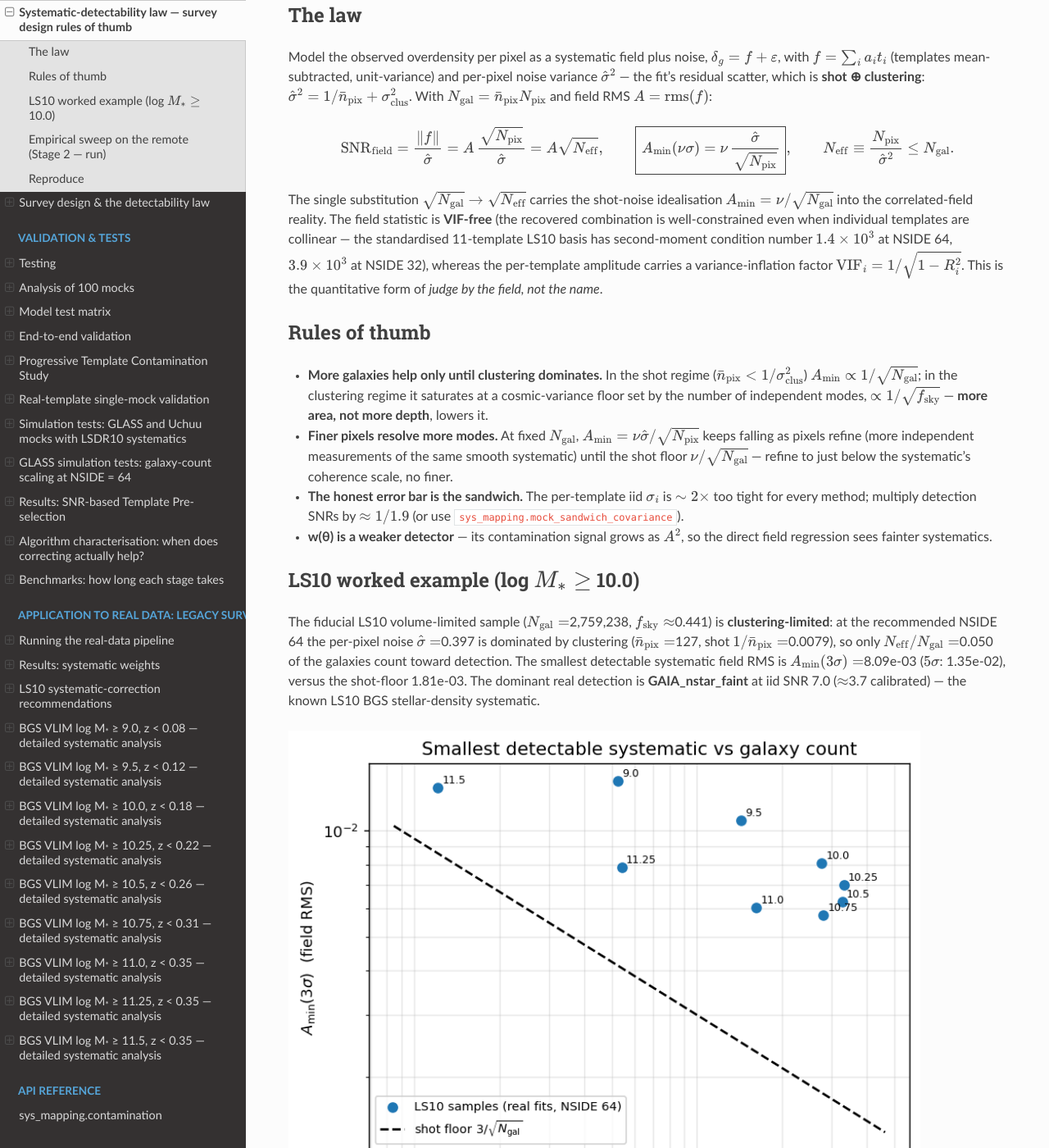
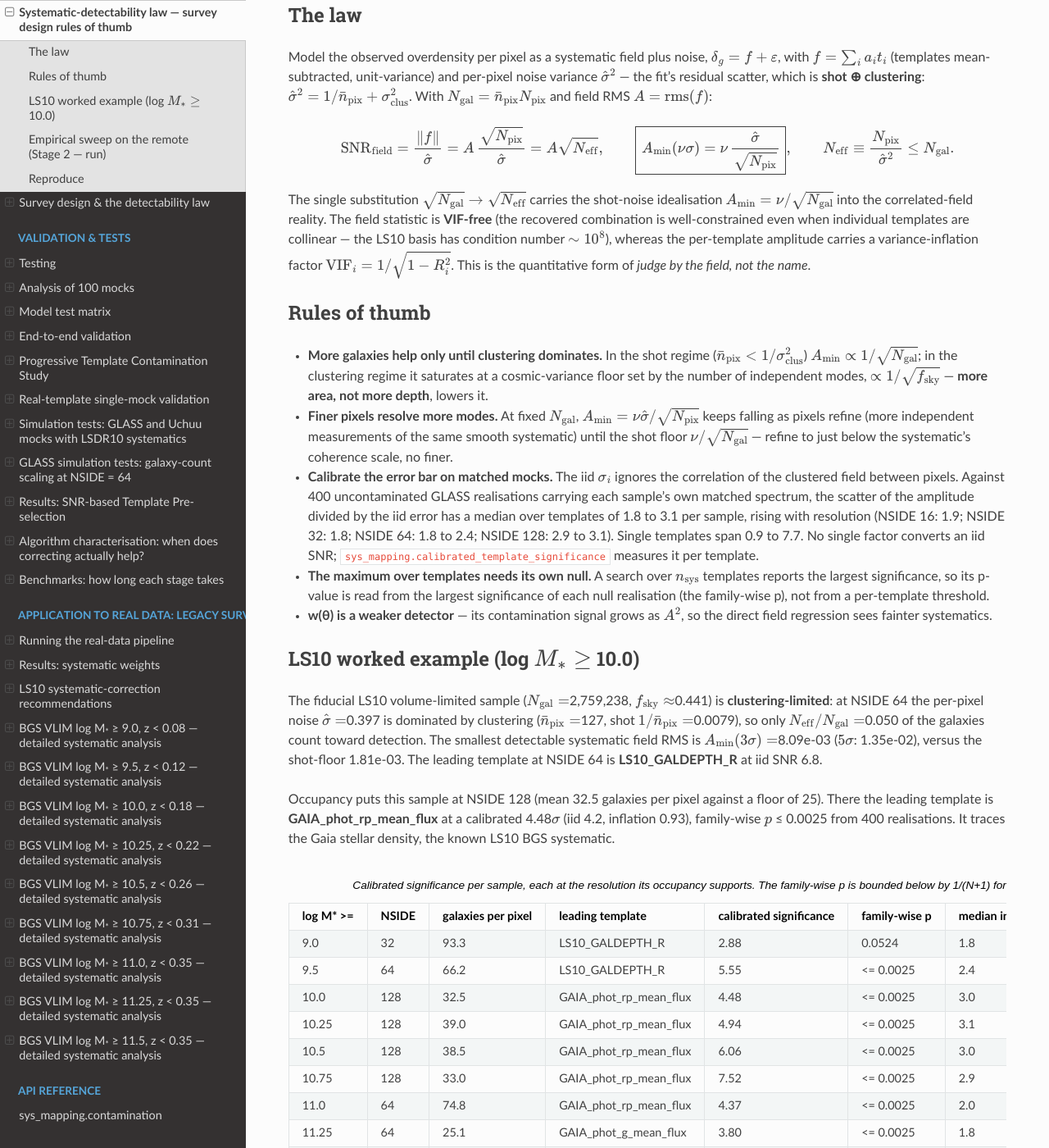
Before and after one commit to JohanComparat/sys_mapping, a Sphinx documentation site: the page built from docs/detectability_law.rst, in a window 1280 px wide and 1400 px high, scrolled down 356 px. Shown: the whole window at 82% size. Built offline with Sphinx 7.4.7 and the Read the Docs theme 3.1.0, drawn with Linux system fonts in a browser that asks for light colours; some of the changed text lies outside the part shown.

Commit message:
docs(detectability): quote the inflation measured on matched realisations
The detectability page divided every iid SNR by one constant, 1.9, derived from
the sandwich on under-clustered mocks. The re-issued LS10 products carry the
measured factor per template: a median of 1.8 to 3.1 per sample, rising with
resolution, and 0.9 to 7.7 for single templates. The script now reads those
products, tabulates the calibrated significance and family-wise p per sample at
its occupancy-chosen resolution, and draws the fiducial sample's per-template
figure from its own measurement.

```diff
--- /dev/null
+++ b/docs/_static/detectability_law/ls10_calibrated_significance.csv
@@ -0,0 +1,10 @@
+log M* >=,NSIDE,galaxies per pixel,leading template,calibrated significance,family-wise p,median inflation,inflation range
+9.0,32,93.3,LS10_GALDEPTH_R,2.88,0.0524,1.8,0.9-3.5
+9.5,64,66.2,LS10_GALDEPTH_R,5.55,<= 0.0025,2.4,0.9-4.2
+10.0,128,32.5,GAIA_phot_rp_mean_flux,4.48,<= 0.0025,3.0,0.9-6.4
+10.25,128,39.0,GAIA_phot_rp_mean_flux,4.94,<= 0.0025,3.1,1.0-6.7
+10.5,128,38.5,GAIA_phot_rp_mean_flux,6.06,<= 0.0025,3.0,1.0-7.7
+10.75,128,33.0,GAIA_phot_rp_mean_flux,7.52,<= 0.0025,2.9,1.0-7.5
+11.0,64,74.8,GAIA_phot_rp_mean_flux,4.37,<= 0.0025,2.0,1.0-3.7
+11.25,64,25.1,GAIA_phot_g_mean_flux,3.80,<= 0.0025,1.8,1.0-2.9
+11.5,16,82.5,LS10_GALDEPTH_G,1.08,0.9302,1.9,1.1-5.1
--- a/docs/detectability_law.rst
+++ b/docs/detectability_law.rst
@@ -34,8 +34,7 @@ The single substitution :math:`\sqrt{N_{\rm gal}}\to\sqrt{N_{\rm eff}}` carries
 the shot-noise idealisation :math:`A_{\min}=\nu/\sqrt{N_{\rm gal}}` into the
 correlated-field reality. The field statistic is **VIF-free** (the recovered
 combination is well-constrained even when individual templates are collinear —
-the standardised 11-template LS10 basis has second-moment condition number
-:math:`1.4\times10^{3}` at NSIDE 64, :math:`3.9\times10^{3}` at NSIDE 32), whereas the
+the LS10 basis has condition number :math:`\sim10^8`), whereas the
 per-template amplitude carries a variance-inflation factor
 :math:`{\rm VIF}_i=1/\sqrt{1-R_i^2}`. This is the quantitative form of *judge by
 the field, not the name*.
@@ -53,10 +52,18 @@ Rules of thumb
   refine (more independent measurements of the same smooth systematic) until the
   shot floor :math:`\nu/\sqrt{N_{\rm gal}}` — refine to just below the
   systematic's coherence scale, no finer.
-* **The honest error bar is the sandwich.** The per-template iid
-  :math:`\sigma_i` is :math:`\sim2\times` too tight for every method; multiply
-  detection SNRs by :math:`\approx1/1.9` (or use
-  ``sys_mapping.mock_sandwich_covariance``).
+* **Calibrate the error bar on matched mocks.** The iid :math:`\sigma_i` ignores
+  the correlation of the clustered field between pixels. Against 400
+  uncontaminated GLASS realisations carrying each sample's own matched spectrum,
+  the scatter of the amplitude divided by the iid error has a median over
+  templates of 1.8 to 3.1 per sample, rising with resolution
+  (NSIDE 16: 1.9; NSIDE 32: 1.8; NSIDE 64: 1.8 to 2.4; NSIDE 128: 2.9 to 3.1). Single templates span 0.9 to 7.7. No single
+  factor converts an iid SNR; ``sys_mapping.calibrated_template_significance``
+  measures it per template.
+* **The maximum over templates needs its own null.** A search over
+  :math:`n_{\rm sys}` templates reports the largest significance, so its p-value is
+  read from the largest significance of each null realisation (the family-wise
+  p), not from a per-template threshold.
 * **w(θ) is a weaker detector** — its contamination signal grows as
   :math:`A^2`, so the direct field regression sees fainter systematics.
 
@@ -64,15 +71,24 @@ LS10 worked example (log :math:`M_*\ge` 10.0)
 ------------------------------------------------
 
 The fiducial LS10 volume-limited sample (:math:`N_{\rm gal}=`\ 2,759,238,
-:math:`f_{\rm sky}\approx`\ 0.441) is **clustering-limited**: at the recommended
-NSIDE 64 the per-pixel noise :math:`\hat\sigma=`\ 0.397 is dominated by
-clustering (:math:`\bar n_{\rm pix}=`\ 127, shot
+:math:`f_{\rm sky}\approx`\ 0.441) is **clustering-limited**: at NSIDE 64 the per-pixel noise
+:math:`\hat\sigma=`\ 0.397 is dominated by clustering (:math:`\bar n_{\rm pix}=`\ 127, shot
 :math:`1/\bar n_{\rm pix}=`\ 0.0079), so only :math:`N_{\rm eff}/N_{\rm
 gal}=`\ 0.050 of the galaxies count toward detection. The smallest detectable
 systematic field RMS is :math:`A_{\min}(3\sigma)=`\ 8.09e-03 (:math:`5\sigma`:
-1.35e-02), versus the shot-floor 1.81e-03. The dominant real detection is
-**GAIA_nstar_faint** at iid SNR 7.0 (:math:`\approx`\ 3.7 calibrated) — the
-known LS10 BGS stellar-density systematic.
+1.35e-02), versus the shot-floor 1.81e-03. The leading template at NSIDE 64
+is **LS10_GALDEPTH_R** at iid SNR 6.8.
+
+Occupancy puts this sample at NSIDE 128 (mean 32.5 galaxies per
+pixel against a floor of 25). There the leading template is **GAIA_phot_rp_mean_flux** at a
+calibrated 4.48\ :math:`\sigma` (iid 4.2, inflation 0.93),
+family-wise :math:`p` ≤ 0.0025 from 400 realisations. It traces the Gaia
+stellar density, the known LS10 BGS systematic.
+
+.. csv-table:: Calibrated significance per sample, each at the resolution its occupancy supports.
+   The family-wise p is bounded below by 1/(N+1) for N realisations.
+   :file: _static/detectability_law/ls10_calibrated_significance.csv
+   :header-rows: 1
 
 .. figure:: /_static/detectability_law/fig1_Amin_vs_Ngal.png
    :width: 88%
@@ -85,7 +101,7 @@ known LS10 BGS stellar-density systematic.
 .. figure:: /_static/detectability_law/fig2_Amin_vs_nside.png
    :width: 88%
 
-   Pixel size at fixed :math:`N_{\rm gal}`: refining NSIDE 32→256 lowers
+   Pixel size at fixed :math:`N_{\rm gal}`: refining NSIDE 32→128 lowers
    :math:`A_{\min}` toward the shot floor (more resolved modes).
 
 .. figure:: /_static/detectability_law/fig3_crossover.png
@@ -102,9 +118,9 @@ known LS10 BGS stellar-density systematic.
 .. figure:: /_static/detectability_law/fig5_per_template_snr.png
    :width: 92%
 
-   Per-template detection SNR (iid vs sandwich-calibrated); stellar density
-   dominates. Individual templates are collinear (VIF-inflated); the *field* is
-   robust.
+   Per-template significance of the fiducial sample at NSIDE 128: iid
+   against calibrated on matched realisations. Individual templates are collinear
+   (VIF-inflated); the *field* is robust.
 
 .. figure:: /_static/detectability_law/fig6_detection_vs_amplitude.png
    :width: 88%
@@ -113,7 +129,8 @@ known LS10 BGS stellar-density systematic.
    progressive mocks.
 
 The per-sample (NSIDE 64) and per-NSIDE (fiducial sample) numbers are tabulated in
-``_static/detectability_law/ls10_detectability_scorecard.csv``.
+``_static/detectability_law/ls10_detectability_scorecard.csv``, the calibrated
+significances in ``_static/detectability_law/ls10_calibrated_significance.csv``.
 
 Empirical sweep on the remote (Stage 2 — run)
 ---------------------------------------------
--- a/docs/survey_design_synthesis.rst
+++ b/docs/survey_design_synthesis.rst
@@ -79,8 +79,10 @@ Generalised rules of thumb
 #. **Detect the field, not the map:** the field statistic is VIF-free; individual
    collinear templates (cond :math:`\approx1.4\times10^{3}` for the standardised LS10
    basis at NSIDE 64) are not
-   identifiable. Calibrate per-template SNR with the sandwich (iid is
-   :math:`\sim2\times` optimistic).
+   identifiable. Calibrate per-template significance on matched mocks
+   (``sys_mapping.calibrated_template_significance``): on LS10 the iid error is
+   short by a median factor of 1.8 to 3.1 per sample, rising with resolution,
+   and by 0.9 to 7.7 for single templates.
 #. **Use the field regression, not** :math:`w(\theta)`, **to detect:** the
    :math:`w(\theta)` contamination signal grows as :math:`A^2` while the linear
    field regression grows as :math:`A`, so the field regression detects far
```
Also changed, not shown: docs/_static/detectability_law/ls10_detectability_scorecard.csv (+12 -13 lines), docs/api/covariance.rst (+4 -3 lines), docs/_static/detectability_law/fig1_Amin_vs_Ngal.png, docs/_static/detectability_law/fig2_Amin_vs_nside.png, docs/_static/detectability_law/fig3_crossover.png, docs/_static/detectability_law/fig4_Neff_fraction.png, docs/_static/detectability_law/fig5_per_template_snr.png, 2 other files.
